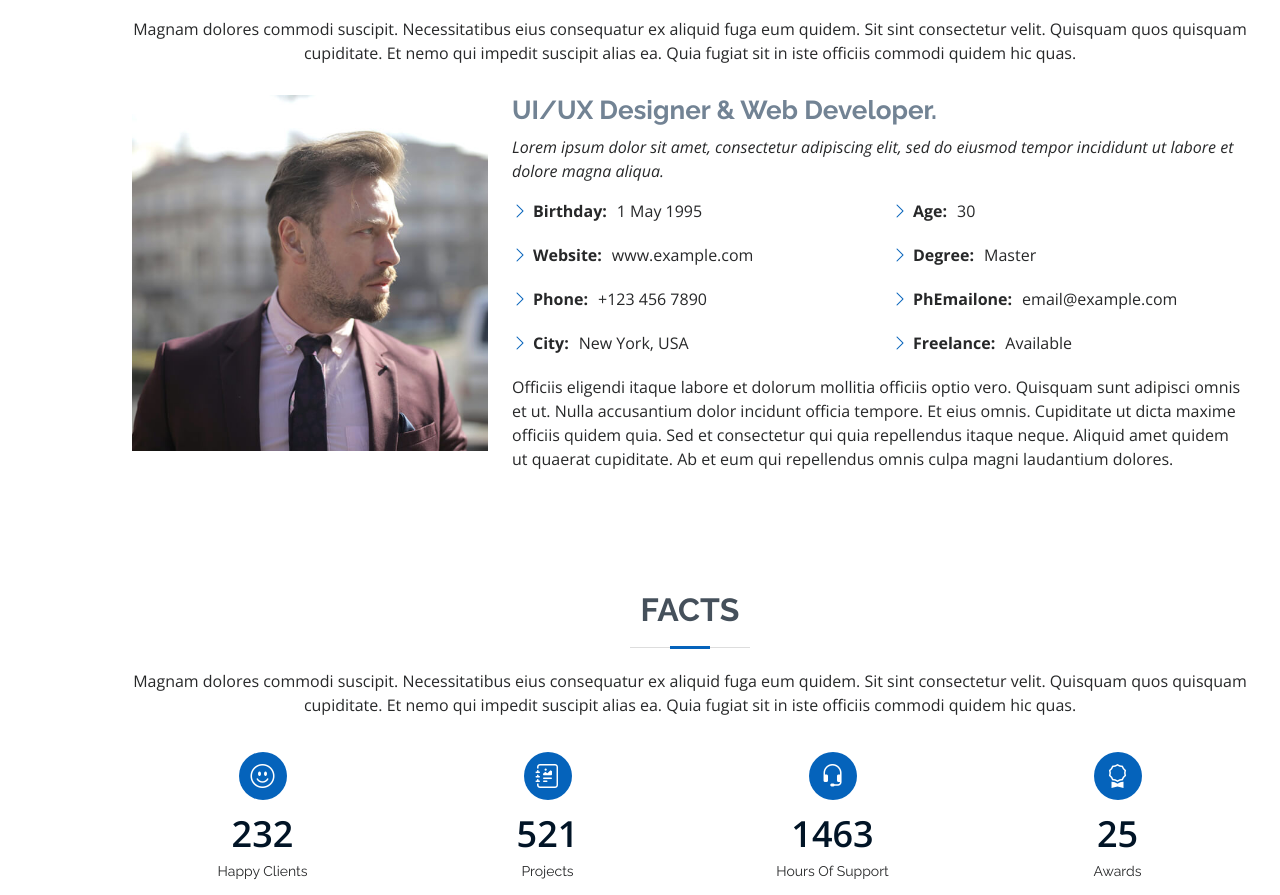
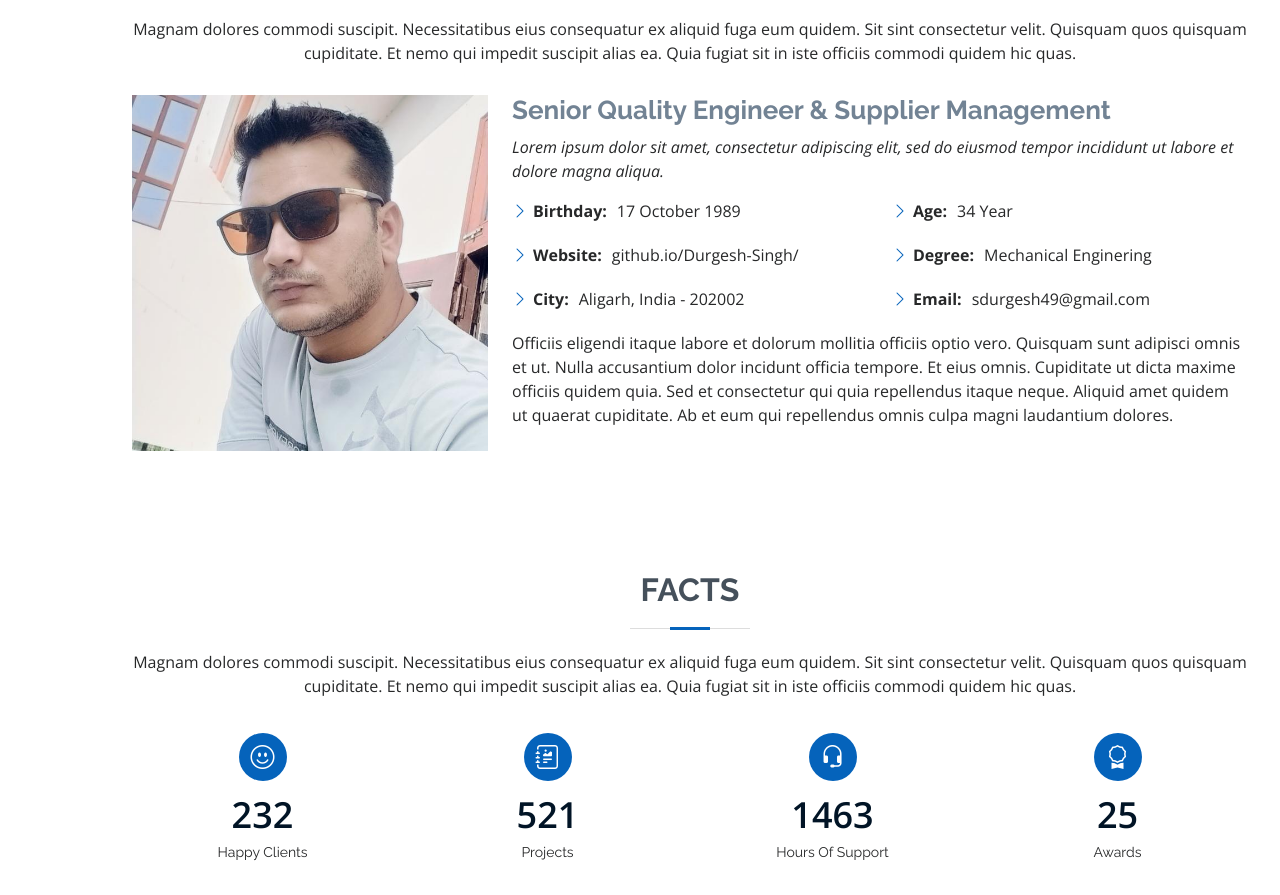
Before and after one commit to Singh-Durgesh/Durgesh-Singh, a plain HTML site: page index.html in a window 1280 px wide. Shown: the part 921-1816 px from the top of the page. Drawn offline with nearby package versions, Linux system fonts and the light colour scheme.

Commit message:
about changes

```diff
--- a/index.html
+++ b/index.html
@@ -77,10 +77,10 @@
 
         <div class="row">
           <div class="col-lg-4">
-            <img src="assets/img/profile-img.jpg" class="img-fluid" alt="">
+            <img src="assets/img/durgesh.jpg" class="img-fluid" alt="">
           </div>
           <div class="col-lg-8 pt-4 pt-lg-0 content">
-            <h3>UI/UX Designer &amp; Web Developer.</h3>
+            <h3>Senior Quality Engineer &amp; Supplier Management</h3>
             <p class="fst-italic">
               Lorem ipsum dolor sit amet, consectetur adipiscing elit, sed do eiusmod tempor incididunt ut labore et dolore
               magna aliqua.
@@ -88,18 +88,16 @@
             <div class="row">
               <div class="col-lg-6">
                 <ul>
-                  <li><i class="bi bi-chevron-right"></i> <strong>Birthday:</strong> <span>1 May 1995</span></li>
-                  <li><i class="bi bi-chevron-right"></i> <strong>Website:</strong> <span>www.example.com</span></li>
-                  <li><i class="bi bi-chevron-right"></i> <strong>Phone:</strong> <span>+123 456 7890</span></li>
-                  <li><i class="bi bi-chevron-right"></i> <strong>City:</strong> <span>New York, USA</span></li>
+                  <li><i class="bi bi-chevron-right"></i> <strong>Birthday:</strong> <span>17 October 1989</span></li>
+                  <li href="https://singh-durgesh.github.io/Durgesh-Singh/"><i class="bi bi-chevron-right"></i> <strong>Website:</strong> <span>github.io/Durgesh-Singh/</span></li>
+                  <li><i class="bi bi-chevron-right"></i> <strong>City:</strong> <span>Aligarh, India - 202002</span></li>
                 </ul>
               </div>
               <div class="col-lg-6">
                 <ul>
-                  <li><i class="bi bi-chevron-right"></i> <strong>Age:</strong> <span>30</span></li>
-                  <li><i class="bi bi-chevron-right"></i> <strong>Degree:</strong> <span>Master</span></li>
-                  <li><i class="bi bi-chevron-right"></i> <strong>PhEmailone:</strong> <span>email@example.com</span></li>
-                  <li><i class="bi bi-chevron-right"></i> <strong>Freelance:</strong> <span>Available</span></li>
+                  <li><i class="bi bi-chevron-right"></i> <strong>Age:</strong> <span>34 Year</span></li>
+                  <li><i class="bi bi-chevron-right"></i> <strong>Degree:</strong> <span>Mechanical Enginering</span></li>
+                  <li><i class="bi bi-chevron-right"></i> <strong>Email:</strong> <span>sdurgesh49@gmail.com</span></li>
                 </ul>
               </div>
             </div>
```
Also changed, not shown: assets/img/durgesh.jpg (added).
